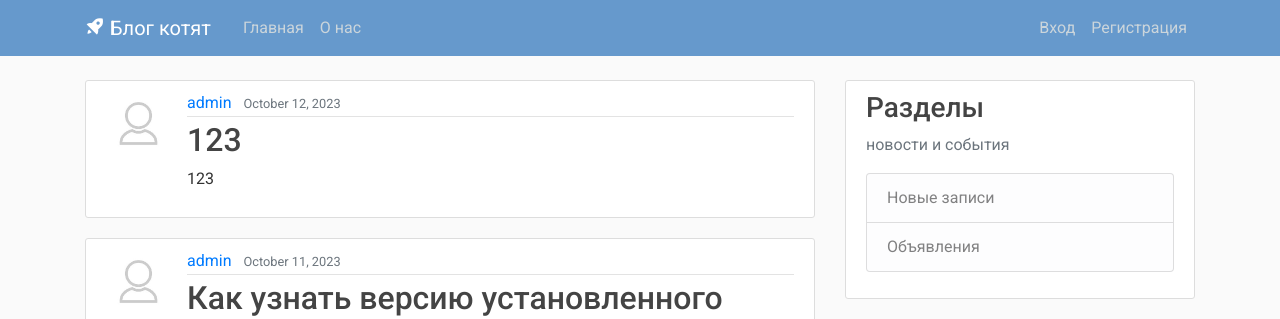
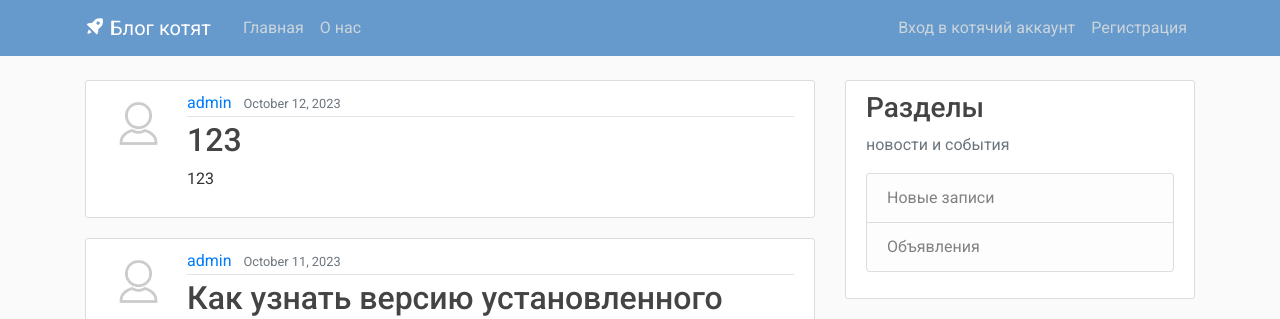
Before and after one commit to iteration2020/DevBlog_new, a Django app: page / in a window 1280 px wide. Shown: the top 319 px of the page. Run offline with Django 4.2, Linux system fonts and the light colour scheme; data comes from the database, SQL or seed files in the repository; some libraries are stand-ins or nearby versions.

Commit message:
Поменяла на глуповое название входа

```diff
--- a/web/templates/blog/base.html
+++ b/web/templates/blog/base.html
@@ -42,7 +42,7 @@
 
               {% else %}
 
-                <a class="nav-item nav-link" data-toggle="modal" data-target="#loginModal">Вход</a>
+                <a class="nav-item nav-link" data-toggle="modal" data-target="#loginModal">Вход в котячий аккаунт</a>
                 <a class="nav-item nav-link" href="{% url 'register' %}">Регистрация</a>
               {% endif %}
             </div>
```
